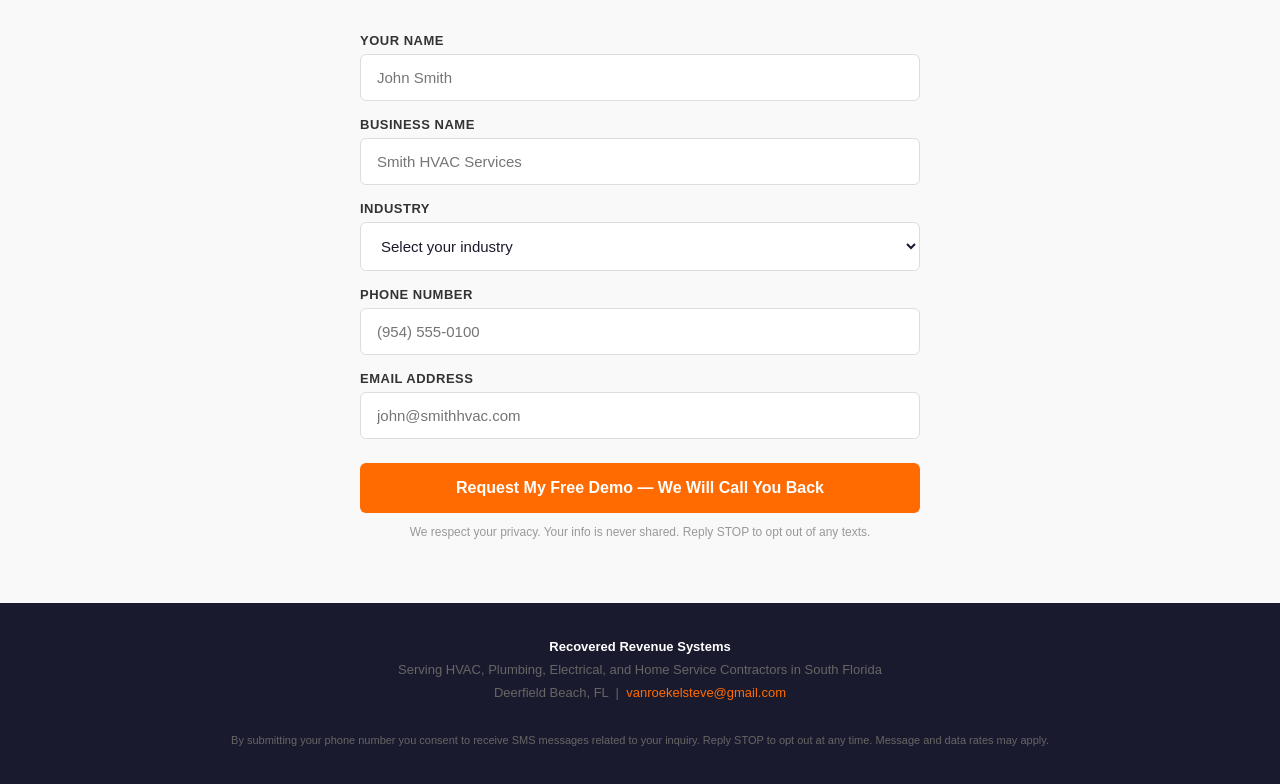
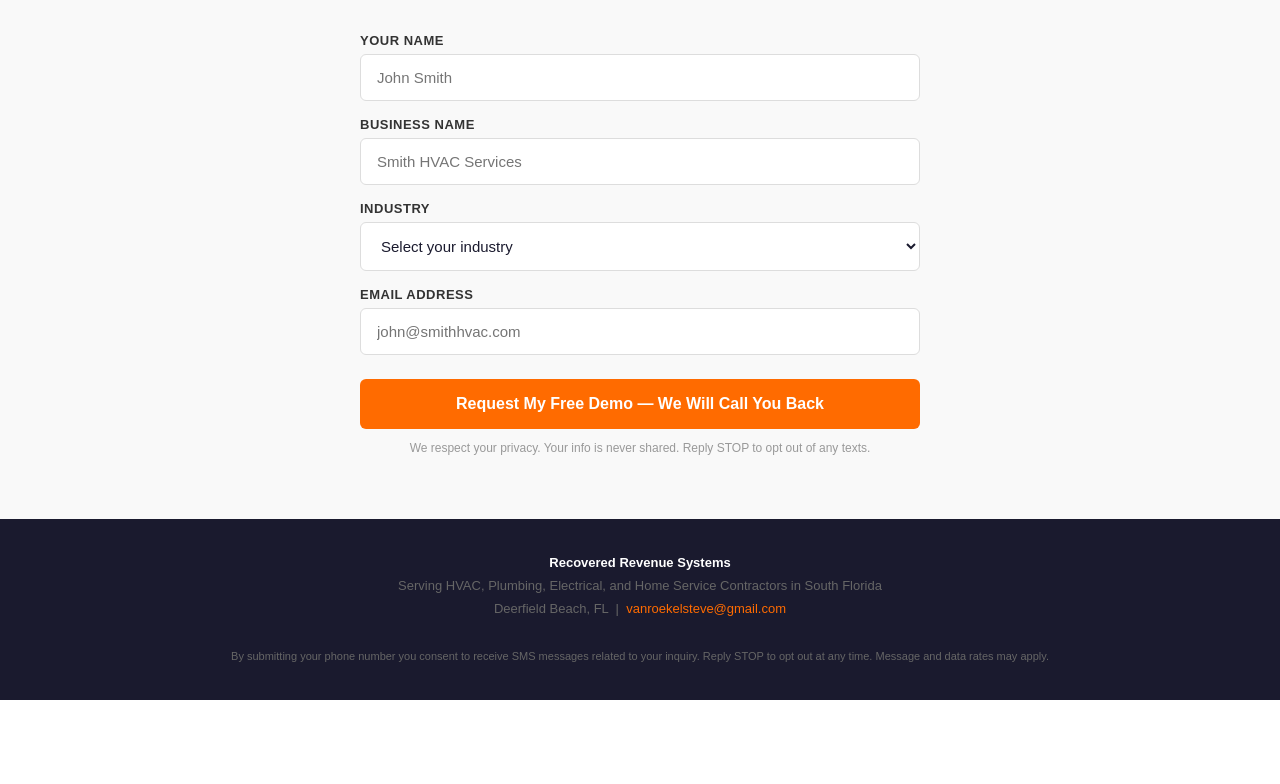
Before and after one commit to recoveredrevenuesystems/recoveredrevenuesystems.github.io, a plain HTML site: page index.html in a window 1280 px wide. Shown: the part 2892-3676 px from the top of the page. After the commit the page ends 3592 px from the top, so only its background shows below. Drawn offline with Linux system fonts and the light colour scheme; a script that the page names is missing.

Commit message:
Update index.html

```diff
--- a/index.html
+++ b/index.html
@@ -253,8 +253,6 @@
         </select>
       </div>
       <div class="form-group">
-        <label for="phone">Phone Number</label>
-        <input type="tel" id="phone" name="phone" placeholder="(954) 555-0100" required>
       </div>
       <div class="form-group">
         <label for="email">Email Address</label>
```
